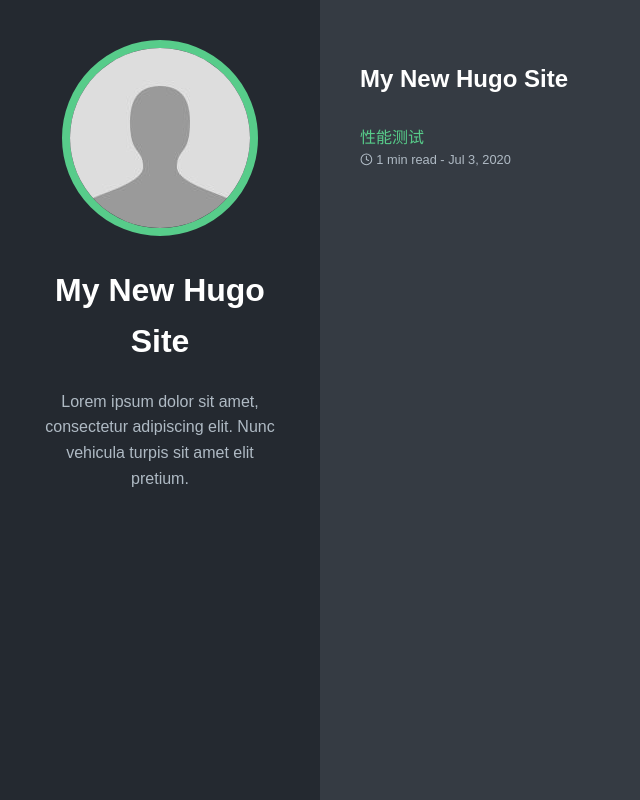
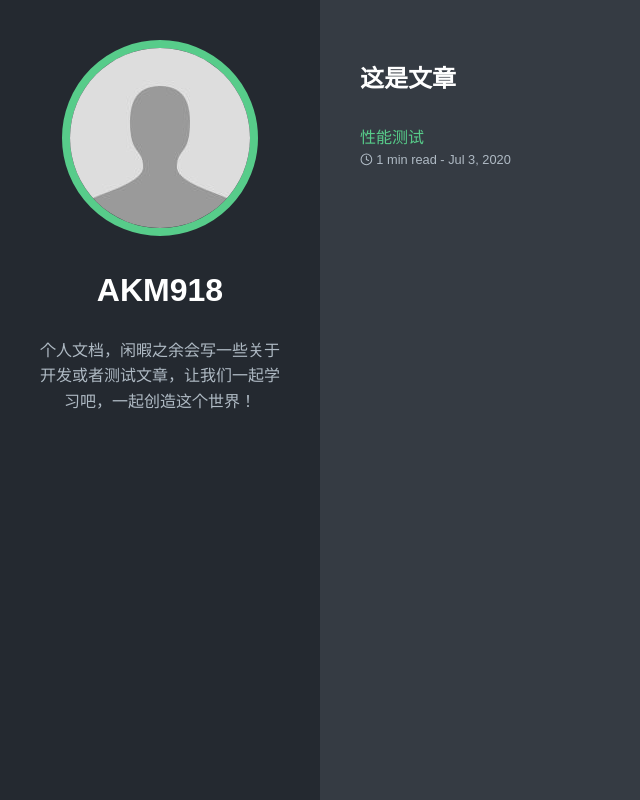
Before and after one commit to akm918/akm918.github.io, a plain HTML site: page index.html in a window 1280 px wide. Shown: the whole page, without its empty margins (0-640 px from the left). Drawn offline with Linux system fonts and the light colour scheme.

Commit message:
Update index.html

```diff
--- a/index.html
+++ b/index.html
@@ -1,7 +1,7 @@
 <!doctype html>
 <html lang="en-us">
   <head>
-    <title>My New Hugo Site</title>
+    <title>AKM918-个人博客</title>
     <meta charset="utf-8" />
     <meta name="generator" content="Hugo 0.73.0" />
     <meta name="viewport" content="width=device-width, initial-scale=1" />
@@ -25,8 +25,8 @@
   <body>
     <header class="app-header">
       <a href="https://akm918.github.io/"><img class="app-header-avatar" src="/avatar.jpg" alt="John Doe" /></a>
-      <h1>My New Hugo Site</h1>
-      <p>Lorem ipsum dolor sit amet, consectetur adipiscing elit. Nunc vehicula turpis sit amet elit pretium.</p>
+      <h1>AKM918</h1>
+      <p>个人文档，闲暇之余会写一些关于开发或者测试文章，让我们一起学习吧，一起创造这个世界！</p>
       <div class="app-header-social">
 
       </div>
@@ -34,7 +34,7 @@
     <main class="app-container">
 
   <article>
-    <h1>My New Hugo Site</h1>
+    <h1>这是文章</h1>
     <ul class="posts-list">
 
         <li class="posts-list-item">
```
